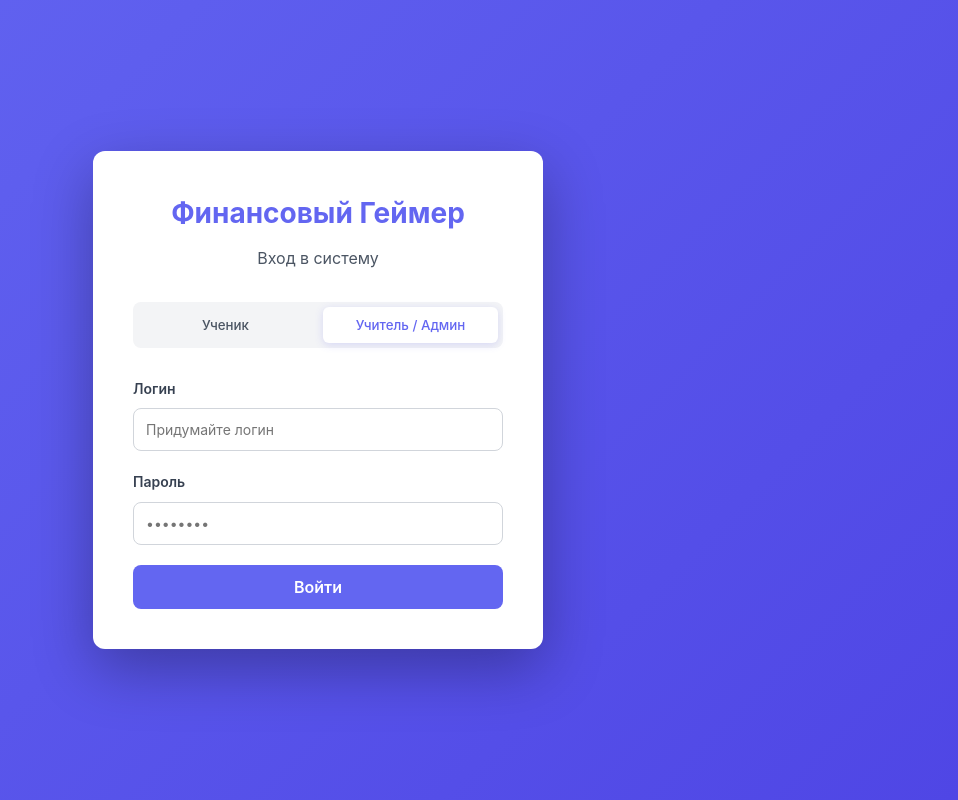
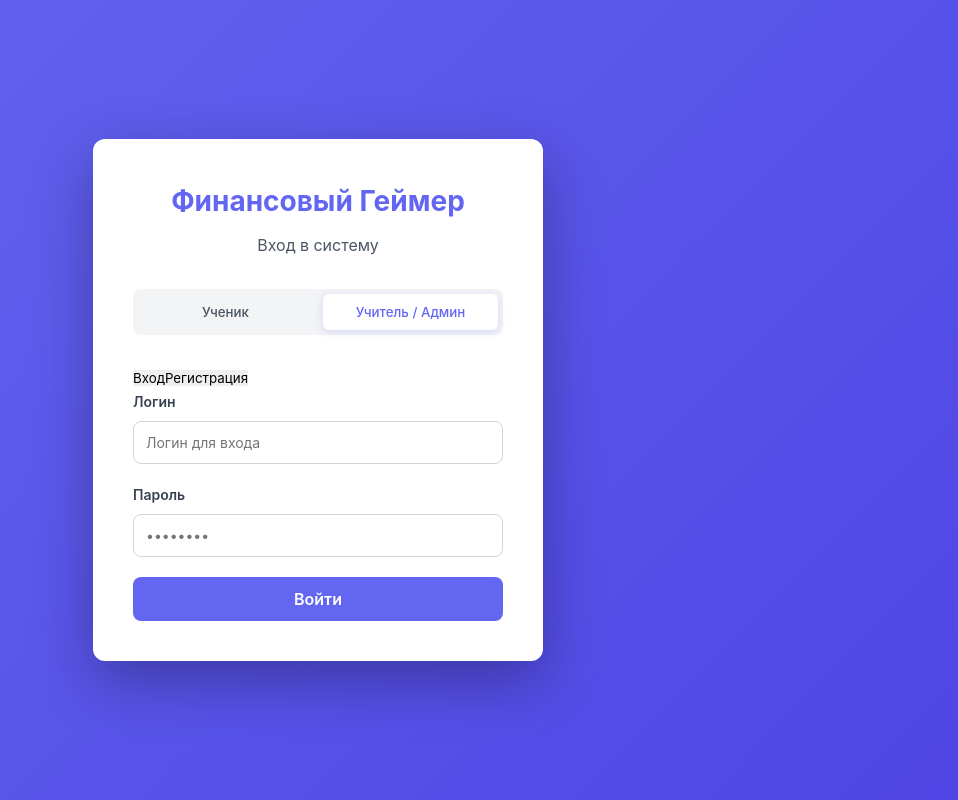
Before and after one commit to aleks-byte770/game3.0, a React (Vite) app: page /login in a window 1280 px wide. Both pictures are taken after a click on the button "Учитель / Админ". Shown: the whole page, without its empty margins (322-1280 px from the left). Built offline with nearby package versions, Linux system fonts and the light colour scheme; no server answers.

Commit message:
Add files via upload

```diff
--- a/src/api/endpoints.ts
+++ b/src/api/endpoints.ts
@@ -21,6 +21,9 @@ export const getStudentResultsByGrade = (grade: number) =>
 export const teacherLogin = (username: string, password: string) =>
   api.post('/teachers/login', { username, password })
 
+export const teacherRegister = (name: string, username: string, password: string) =>
+  api.post('/teachers/register', { name, username, password })
+
 export const getTeacherProfile = () => api.get('/teachers/profile')
 export const getStudents = () => api.get('/teachers/students')
 export const getTeacherStudentResults = (studentId: string) =>
--- a/src/components/RegisterForm.tsx
+++ b/src/components/RegisterForm.tsx
@@ -15,6 +15,7 @@ export const RegisterForm: FC = () => {
     grade: '',
   })
   const [userType, setUserType] = useState<'student' | 'teacher'>('student')
+  const [teacherAction, setTeacherAction] = useState<'login' | 'register'>('login')
   const [error, setError] = useState('')
   const [loading, setLoading] = useState(false)
 
@@ -38,13 +39,22 @@ export const RegisterForm: FC = () => {
         }
         response = await api.studentLogin(formData.name, parseInt(formData.grade, 10))
       } else {
-        // teacher
-        if (!formData.username || !formData.password) {
-          setError('Пожалуйста, введите логин и пароль.')
-          setLoading(false)
-          return
+        if (teacherAction === 'register') {
+          if (!formData.name || !formData.username || !formData.password) {
+            setError('Пожалуйста, введите ФИО, логин и пароль.')
+            setLoading(false)
+            return
+          }
+          response = await api.teacherRegister(formData.name, formData.username, formData.password)
+        } else {
+          // login
+          if (!formData.username || !formData.password) {
+            setError('Пожалуйста, введите логин и пароль.')
+            setLoading(false)
+            return
+          }
+          response = await api.teacherLogin(formData.username, formData.password)
         }
-        response = await api.teacherLogin(formData.username, formData.password)
       }
 
       const { student, teacher, user, token } = (response as any).data
@@ -136,6 +146,29 @@ export const RegisterForm: FC = () => {
             </>
           ) : (
             <>
+              <div className="action-toggle">
+                <button
+                  type="button"
+                  className={`toggle-btn-small ${teacherAction === 'login' ? 'active' : ''}`}
+                  onClick={() => setTeacherAction('login')}
+                >
+                  Вход
+                </button>
+                <button
+                  type="button"
+                  className={`toggle-btn-small ${teacherAction === 'register' ? 'active' : ''}`}
+                  onClick={() => setTeacherAction('register')}
+                >
+                  Регистрация
+                </button>
+              </div>
+
+              {teacherAction === 'register' && (
+                <div className="form-group">
+                  <label htmlFor="name">ФИО</label>
+                  <input id="name" type="text" name="name" value={formData.name} onChange={handleChange} placeholder="Мария Ивановна" required disabled={loading} />
+                </div>
+              )}
               <div className="form-group">
                 <label htmlFor="username">Логин</label>
                 <input
@@ -144,7 +177,7 @@ export const RegisterForm: FC = () => {
                   name="username"
                   value={formData.username}
                   onChange={handleChange}
-                  placeholder="Придумайте логин"
+                  placeholder="Логин для входа"
                   required
                   disabled={loading}
                 />
@@ -168,7 +201,7 @@ export const RegisterForm: FC = () => {
           {error && <div className="error-message">{error}</div>}
 
           <button type="submit" className="btn btn-primary" disabled={loading}>
-            {loading ? 'Вход...' : 'Войти'}
+            {loading ? 'Загрузка...' : teacherAction === 'register' ? 'Зарегистрироваться' : 'Войти'}
           </button>
         </form>
       </div>
```
Also changed, not shown: 1 other file (tests, documents, lock files or other folders).
